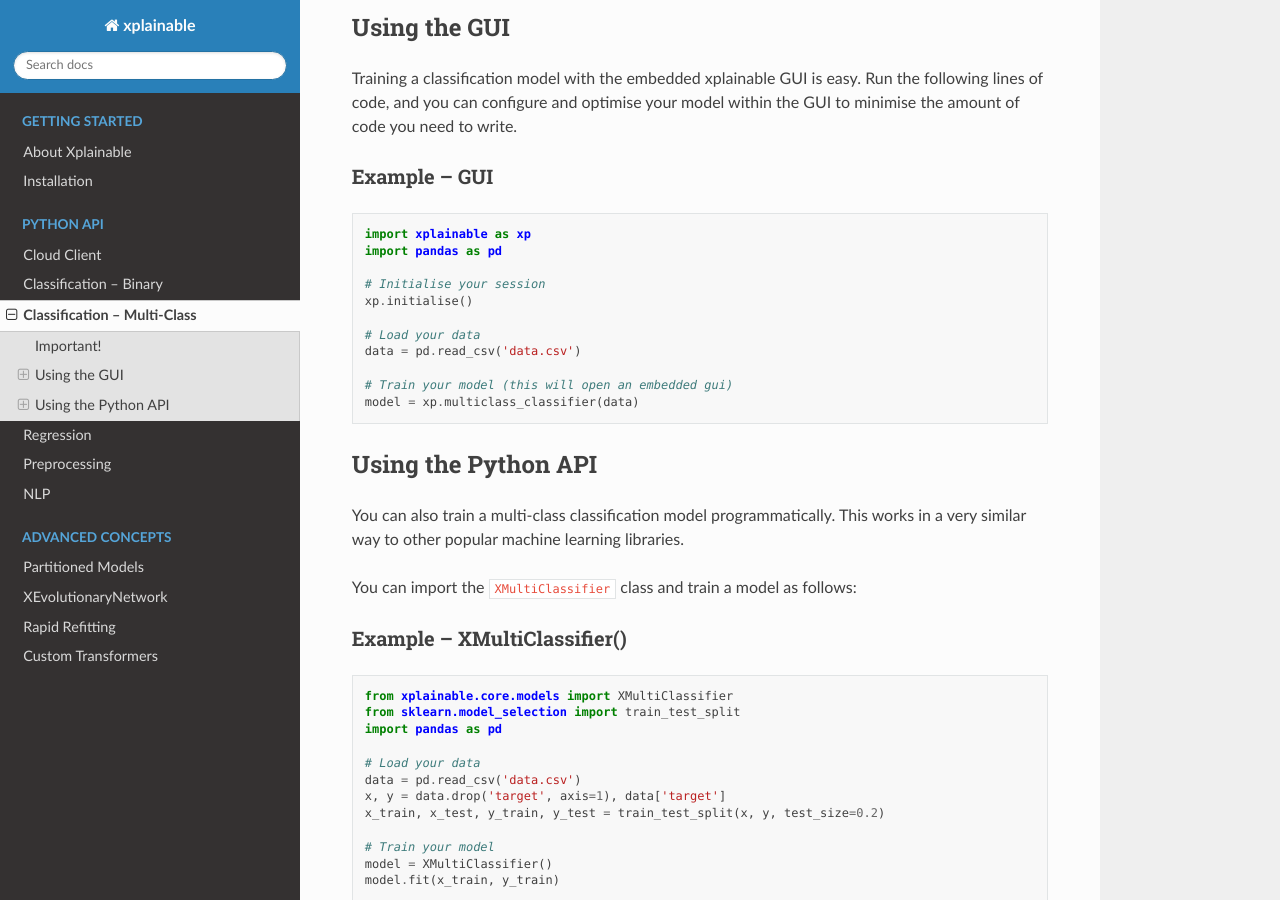
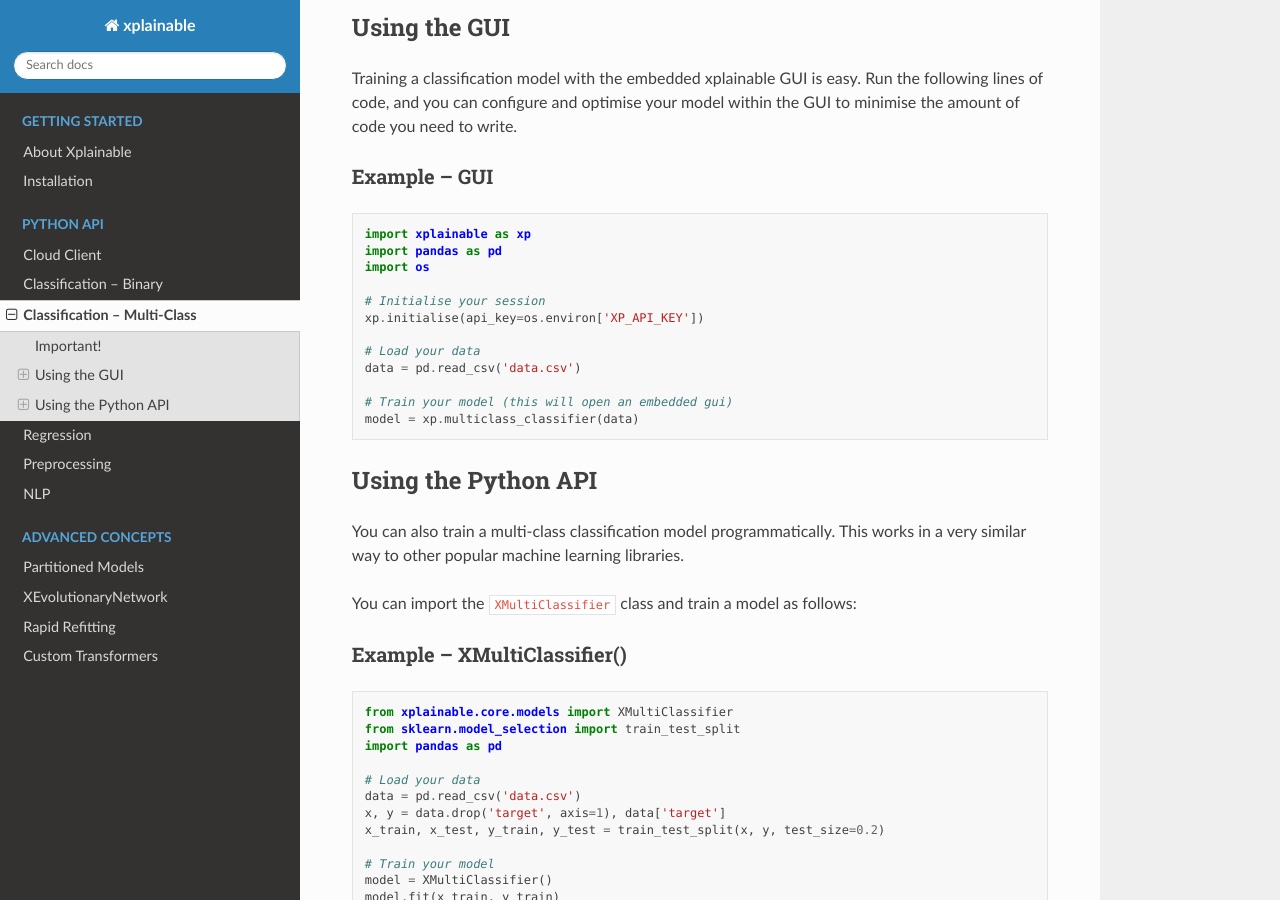
Before and after one commit to xplainable/xplainable, a Sphinx documentation site: the page built from docs/api/multiclass_classification.rst, in a window 1280 px wide and 900 px high, scrolled down 349 px. Built offline with Sphinx 7.4.7 and the Read the Docs theme 2.0.0, drawn with Linux system fonts in a browser that asks for light colours.

Commit message:
updated api_key init docs

```diff
--- a/docs/api/api_client.rst
+++ b/docs/api/api_client.rst
@@ -36,9 +36,10 @@
 to query the API. The client is accessible by running::
 
       import xplainable as xp
+      import os
 
       # Initialise your session
-      xp.initialise()
+      xp.initialise(api_key=os.environ['XP_API_KEY'])
 
       # Query the API
       xp.client.list_models()
--- a/docs/api/binary_classification.rst
+++ b/docs/api/binary_classification.rst
@@ -13,9 +13,10 @@
 
       import xplainable as xp
       import pandas as pd
+      import os
 
       # Initialise your session
-      xp.initialise()
+      xp.initialise(api_key=os.environ['XP_API_KEY'])
 
       # Load your data
       data = pd.read_csv('data.csv')
--- a/docs/api/multiclass_classification.rst
+++ b/docs/api/multiclass_classification.rst
@@ -22,9 +22,10 @@
 
       import xplainable as xp
       import pandas as pd
+      import os
 
       # Initialise your session
-      xp.initialise()
+      xp.initialise(api_key=os.environ['XP_API_KEY'])
 
       # Load your data
       data = pd.read_csv('data.csv')
--- a/docs/api/regression.rst
+++ b/docs/api/regression.rst
@@ -15,9 +15,10 @@
 
       import xplainable as xp
       import pandas as pd
+      import os
 
       # Initialise your session
-      xp.initialise()
+      xp.initialise(api_key=os.environ['XP_API_KEY'])
 
       # Load your data
       data = pd.read_csv('data.csv')
--- a/docs/getting_started/about_xplainable.rst
+++ b/docs/getting_started/about_xplainable.rst
@@ -20,7 +20,7 @@
  * Deploy models to production as REST APIs in seconds
  * Collaborate with other users on model development and evaluation
  * Save and load preprocessing pipelines and models across your team or organisation
- * Share model profiles with other users via `xplainable cloud <https://app.xplainable.io>`_
+ * Share model profiles with other users via `xplainable cloud <https://beta.xplainable.io>`_
 
 
 At the core of xplainable is a set of novel explainable machine learning
```
Also changed, not shown: other parts of docs/api/api_client.rst (+1 -1 lines), README.md (+2 -1 lines), 2 other files.
